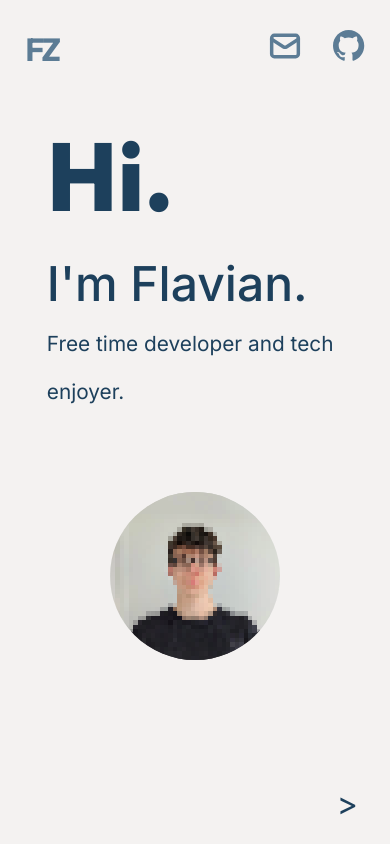
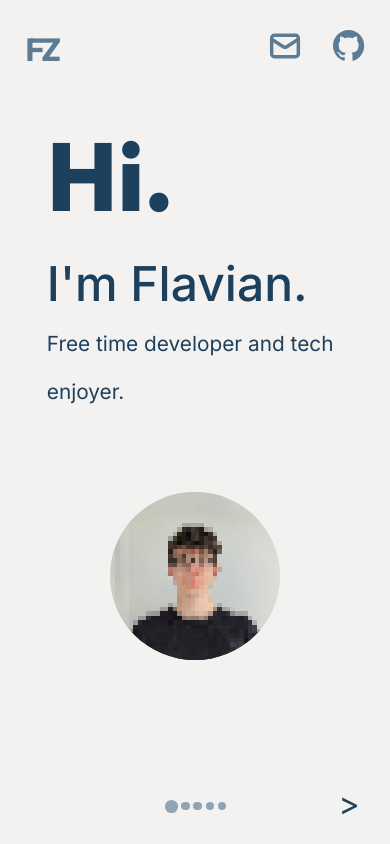
Before and after one commit to flavianz/flavianz, a React (Vite) app: page / in a window 390 px wide. Built offline with nearby package versions, Linux system fonts and the light colour scheme.

Commit message:
update content and make projects slider

```diff
--- a/src/Frame/Frame.module.css
+++ b/src/Frame/Frame.module.css
@@ -126,6 +126,12 @@
     bottom: 0;
     width: 100%;
 }
+.bottomNavContainer {
+    padding: 0 20vw;
+    flex: 1;
+    display: flex;
+    flex-direction: row;
+}
 @media (max-aspect-ratio: 1/1) {
     .headerContainer {
         padding: 3vh ;
@@ -137,4 +143,18 @@
     #navArrowsContainer {
         visibility: visible;
     }
+    .menuButtonWrapper {
+        place-content: center;
+        height: 100%;
+        .menuButton {
+            width: 1vh;
+            height: 1vh;
+        }
+
+    }
+    .menuSelected .menuButton {
+        width: 1.5vh;
+        height: 1.5vh;
+        margin: 0;
+    }
 }
--- a/src/Frame/Frame.tsx
+++ b/src/Frame/Frame.tsx
@@ -220,13 +220,50 @@ export default function Frame() {
                 })}
             </div>
             <div id={styles.navArrowsContainer}>
-                {pagesArray.indexOf(path) !== 0 && (
-                    <p onClick={() => navigateDown(false)}>{"<"}</p>
-                )}
-                <p style={{ flex: 1 }}></p>
-                {pagesArray.indexOf(path) !== pagesArray.length - 1 && (
-                    <p onClick={() => navigateUp(false)}>{">"}</p>
-                )}
+                <p
+                    onClick={() => navigateDown(false)}
+                    style={{
+                        visibility:
+                            pagesArray.indexOf(path) !== 0
+                                ? "visible"
+                                : "hidden",
+                    }}
+                >
+                    {"<"}
+                </p>
+
+                <div className={styles.bottomNavContainer}>
+                    {pagesArray.map((page, i) => {
+                        return (
+                            <div
+                                className={
+                                    styles.menuButtonWrapper +
+                                    (i === pagesArray.indexOf(path)
+                                        ? " " + styles.menuSelected
+                                        : "")
+                                }
+                                key={i}
+                                onClick={() => {
+                                    setAnimations({});
+                                    setPath(page);
+                                }}
+                            >
+                                <div className={styles.menuButton} />
+                            </div>
+                        );
+                    })}
+                </div>
+                <p
+                    onClick={() => navigateUp(false)}
+                    style={{
+                        visibility:
+                            pagesArray.indexOf(path) !== pagesArray.length - 1
+                                ? "visible"
+                                : "hidden",
+                    }}
+                >
+                    {">"}
+                </p>
             </div>
         </div>
     );
--- a/src/pages/Projects/Projects.module.css
+++ b/src/pages/Projects/Projects.module.css
@@ -8,6 +8,7 @@
     display: flex;
     align-items: center;
     height: 100%;
+    min-width: 300px;
 }
 .projectClickable {
     cursor: pointer;
@@ -25,6 +26,7 @@ a {
     display: flex;
     flex-direction: column;
     justify-content: space-between;
+    min-width: 1px;
 }
 .projectContainer:hover {
     cursor: default;
@@ -39,6 +41,16 @@ a {
     display: flex;
     flex-direction: column;
     overflow: scroll;
+    margin: 0 40px 0 0;
+}
+@media (max-aspect-ratio: 1/1) {
+    .container {
+        height: 100%;
+        display: flex;
+        flex-direction: column;
+        overflow: scroll;
+        margin: 0;
+    }
 }
 .projectTitle {
     font-family: "Outfit", sans-serif;
@@ -62,23 +74,20 @@ a {
     font-weight: 300;
     font-size: 0.8rem;
     width: fit-content;
-    padding: 0.6vh 1vw;
+    padding: 0.6vh max(1vw, 13px);
     margin: 0.6vw 0.6vw 0 0;
 }
 #mobileScrollExtender {
     font-size: 1px;
     color: white;
 }
-@media (max-aspect-ratio: 1/1) {
-    .projects {
-        flex-direction: column;
-    }
-    .projectContainer {
-        min-height: unset;
-    }
-    .stackBubble {
-        padding: 0.6vh 3vw;
-        margin: 2vw 2vw 0 0;
-    }
 
+.projectSelector {
+    font-size: 2rem;
+    width: 2rem;
+    height: 2rem;
+    text-align: center;
 }
+.projectSelector:hover {
+    cursor: pointer;
+}
--- a/src/pages/Projects/Projects.tsx
+++ b/src/pages/Projects/Projects.tsx
@@ -1,4 +1,5 @@
 import styles from "./Projects.module.css";
+import { useEffect, useState } from "react";
 export default function Projects({
     animation,
 }: {
@@ -7,10 +8,59 @@ export default function Projects({
     const className = Object.keys(animation).includes("/projects")
         ? animation["/projects"]
         : "";
-    return (
-        <div className={className + " " + styles.container}>
-            <h1 className={styles.title}>Recent projects</h1>
-            <div className={styles.projects}>
+    const [activeProject, setActiveProject] = useState(0);
+
+    const [windowSize, setWindowSize] = useState({
+        width: window.innerWidth,
+        height: window.innerHeight,
+    });
+
+    useEffect(() => {
+        function handleResize() {
+            setWindowSize({
+                width: window.innerWidth,
+                height: window.innerHeight,
+            });
+        }
+
+        window.addEventListener("resize", handleResize);
+
+        return () => window.removeEventListener("resize", handleResize);
+    }, []);
+
+    const projects = [
+        <Item
+            title={"Club Management Software"}
+            description={
+                "I am currently developing a club management solution for my local floorball club. The goal is a complete all-in-one tool for managing members, teams, events finances and everything in between. The platform is available to every member of the club via native mobile app or the web."
+            }
+            href={"https://www.github.com/flavianz/tv-oberwil"}
+            stack={["Flutter", "Dart", "Firebase", "TypeScript"]}
+        />,
+        <Item
+            title={"'Among Us'-inspired Game"}
+            description={
+                "As a project for a course at the University of Basel, me, along with three other team members, created a modified version of the popular game 'Among us' in Java. "
+            }
+            href={"https://cc.flavianz.ch"}
+            stack={["Java", "JavaFX", "Gradle", "Server - Client Architecture"]}
+        />,
+        <Item
+            title={"Playground"}
+            description={
+                "Sometimes, I get the urge just to create my own version of a small simple game like Tic-Tac-Toe or some useful tool. For this, I created this little collection of all my small little side projects to be stored all in one place"
+            }
+            href={"https://playground.flavianz.ch"}
+            stack={["TypeScript", "React", "Vite", "Github Pages"]}
+        />,
+        <Item
+            title={"Compiler"}
+            description={
+                "As a school project, I created a compiler in Typescript that compiled 'EmojiDo', a programming language I invented that only uses Emojis, to x86 Assembly. Along the way, I wrote a small public documentation for the language."
+            }
+            href={"https://emojido.flavianz.ch"}
+            stack={["TypeScript", "ASM x86", "React", "MDX", "Vite"]}
+        />,
         <Item
             title={"School App"}
             description={
@@ -24,45 +74,38 @@ export default function Projects({
                 "Node.js",
                 "Expo",
             ]}
-                />
-                <Item
-                    title={"Compiler"}
-                    description={
-                        "As a school project, I created a compiler in Typescript that compiled 'EmojiDo', a programming language I invented that only uses Emojis, to x86 Assembly. Along the way, I wrote a small public documentation for the language."
-                    }
-                    href={"https://emojido.flavianz.ch"}
-                    stack={["TypeScript", "ASM x86", "React", "MDX", "Vite"]}
-                />
-                <Item
-                    title={"Playground"}
-                    description={
-                        "Sometimes, I get the urge just to create my own version of a small simple game like Tic-Tac-Toe or some useful tool. For this, I created this little collection of all my small little side projects to be stored all in one place"
-                    }
-                    href={"https://playground.flavianz.ch"}
-                    stack={["TypeScript", "React", "Vite", "Github Pages"]}
-                />
-                <Item
-                    title={"Club Management Software"}
-                    description={
-                        "I am currently developing a club management solution for my local floorball club. The goal is a complete all-in-one tool for managing members, teams, events finances and everything in between. The platform is available to every member of the club via native mobile app or the web."
-                    }
-                    href={"https://www.github.com/flavianz/tv-oberwil"}
-                    stack={["Flutter", "Dart", "Firebase", "TypeScript"]}
-                />
-                <Item
-                    title={"'Among Us'-inspired Game"}
-                    description={
-                        "As a project for a course at the University of Basel, me, along with three other team members, created a modified version of the popular game 'Among us' in Java. "
-                    }
-                    href={"https://cc.flavianz.ch"}
-                    stack={[
-                        "Java",
-                        "JavaFX",
-                        "Gradle",
-                        "Server - Client Architecture",
-                    ]}
-                />
+        />,
+    ];
+    const shownProjectCount = Math.max(
+        Math.floor((windowSize.width - 350) / 390),
+        1,
+    );
+    return (
+        <div className={className + " " + styles.container}>
+            <h1 className={styles.title}>Recent projects</h1>
+            <div className={styles.projects}>
+                {activeProject > 0 && (
+                    <p
+                        className={styles.projectSelector}
+                        onClick={() => setActiveProject(activeProject - 1)}
+                    >
+                        {"<"}
+                    </p>
+                )}
+
+                {projects.slice(
+                    activeProject,
+                    activeProject + shownProjectCount,
+                )}
                 <p id={styles.mobileScrollExtender}>a</p>
+                {activeProject < projects.length - shownProjectCount && (
+                    <p
+                        className={styles.projectSelector}
+                        onClick={() => setActiveProject(activeProject + 1)}
+                    >
+                        {">"}
+                    </p>
+                )}
             </div>
         </div>
     );
@@ -81,7 +124,7 @@ function Item({
 }) {
     return (
         <a
-            href={href}
+            href={href == "" ? undefined : ""}
             target={"_blank"}
             className={
                 styles.projectContainer +
--- a/src/pages/Stack/Stack.tsx
+++ b/src/pages/Stack/Stack.tsx
@@ -77,13 +77,13 @@ function Dailys() {
     return (
         <div className={styles.boxContainer}>
             <div className={styles.gridContainer}>
+                <Bubble icon={flutterIcon} text={"Flutter"} />
                 <Bubble icon={typescriptIcon} text={"Typescript"} />
+                <Bubble icon={jetbrainsIcon} text={"Jetbrains Software"} />
+                <Bubble icon={reactIcon} text={"React"} />
                 <Bubble icon={nodejsIcon} text={"Node.js"} />
-                <Bubble icon={reactIcon} text={"React"} />
-                <Bubble icon={flutterIcon} text={"Flutter"} />
+                <Bubble icon={gitIcon} text={"Git"} />
                 <Bubble icon={firebaseIcon} text={"Firebase"} />
-                <Bubble icon={gitIcon} text={"Git"} />
-                <Bubble icon={jetbrainsIcon} text={"Jetbrains Software"} />
                 <Bubble icon={javaIcon} text={"Java"} />
             </div>
         </div>
```
Lines whose indentation alone changed are shown as unchanged.
